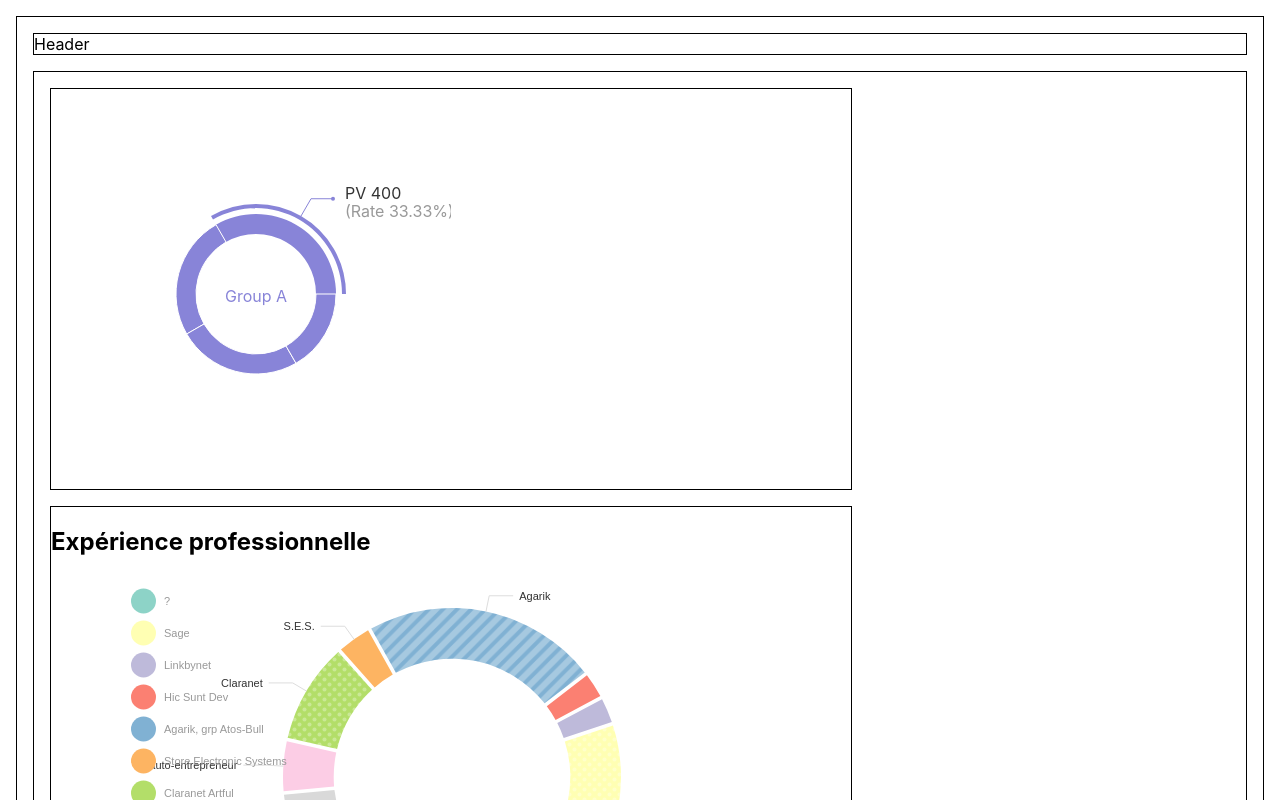
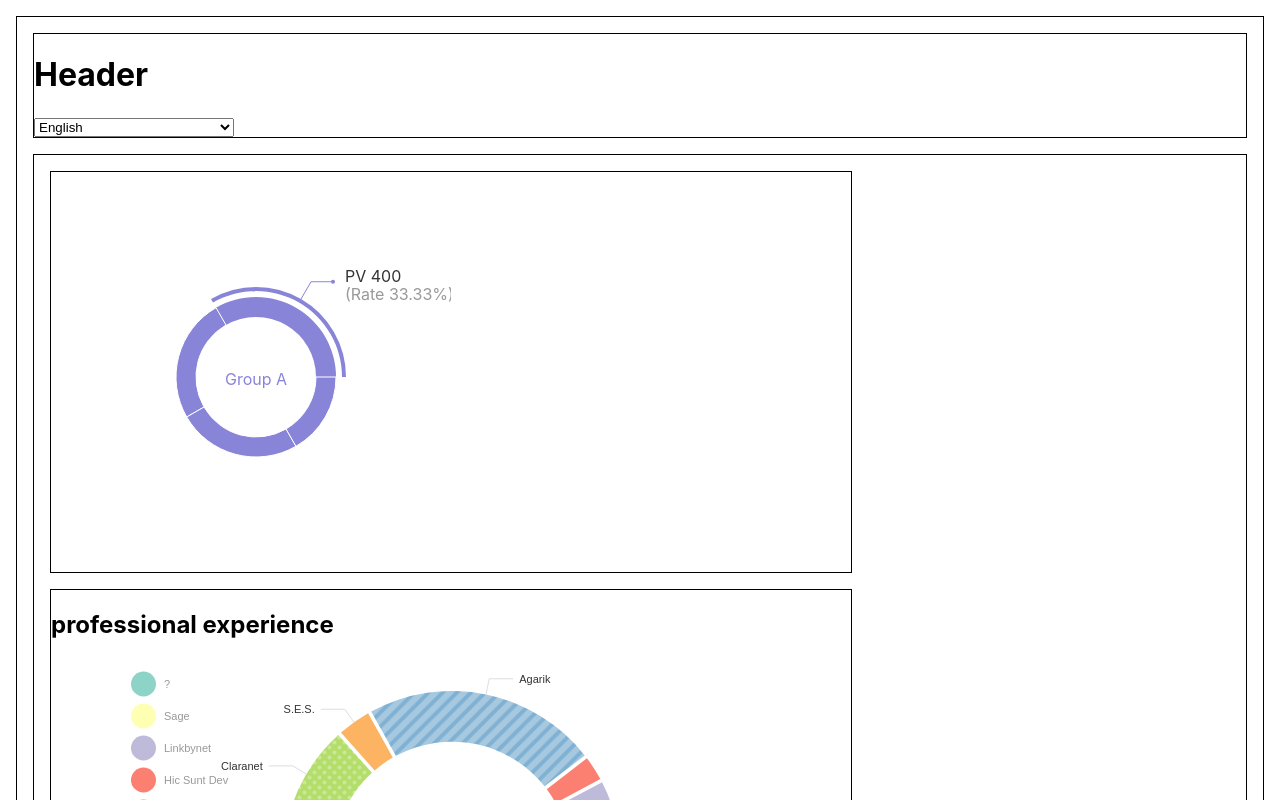
Before and after one commit to pfalconetti/curriculum, a React (Create React App) app: page / in a window 1280 px wide. Shown: the top 800 px of the page. Built offline with nearby package versions, Linux system fonts and the light colour scheme.

Commit message:
Adding basic multilingual to the project.

```diff
--- a/package.json
+++ b/package.json
@@ -14,8 +14,10 @@
     "@types/node": "^16.11.45",
     "@types/react": "^18.0.15",
     "@types/react-dom": "^18.0.6",
+    "i18next": "^21.8.14",
     "react": "^18.2.0",
     "react-dom": "^18.2.0",
+    "react-i18next": "^11.18.1",
     "react-scripts": "5.0.1",
     "recharts": "^2.1.12",
     "sass": "^1.53.0",
--- a/src/components/App/App.tsx
+++ b/src/components/App/App.tsx
@@ -2,19 +2,33 @@ import React from 'react';
 import SimpleDonut from '../SimpleDonut/SimpleDonut';
 import PrettyDonut from '../PrettyDonut/PrettyDonut';
 import './App.scss';
+import { useTranslation } from "react-i18next";
 
 function App() {
+  // Calling t and i18n method from useTranslation hook
+  const { t, i18n } = useTranslation();
+
+  // Creating a method to change the language onChnage from select box
+  const changeLanguageHandler = (e: any) => {
+    const languageValue = e.target.value
+    i18n.changeLanguage(languageValue);
+  }
+
   return (
     <div className="App">
       <header className="App-header">
-        Header
+        <h1>Header</h1>
+        <select className="custom-select" style={{width: 200}} onChange={changeLanguageHandler}>
+          <option value="en" >English</option>
+          <option value="fr" >Français</option>
+        </select>
       </header>
       <div className="App-content">
         <div className="chart-wrapper">
           <SimpleDonut />
         </div>
         <div className="chart-wrapper">
-          <h2>Expérience professionnelle</h2>
+          <h2>{t('professional experience')}</h2>
           <PrettyDonut />
         </div>
       </div>
--- /dev/null
+++ b/src/i18n.js
@@ -0,0 +1,36 @@
+// ref: https://medium.com/how-to-react/setup-multilingual-in-react-js-using-i18n-module-33b1bfbb57cd
+
+import i18n from "i18next";
+import { initReactI18next } from "react-i18next";
+
+
+// Importing translation files
+
+import translationEN from "./locales/en/translation.json";
+import translationFR from "./locales/fr/translation.json";
+
+
+//Creating object with the variables of imported translation files
+const resources = {
+  en: {
+    translation: translationEN,
+  },
+  fr: {
+    translation: translationFR,
+  },
+};
+
+//i18N Initialization
+
+i18n
+  .use(initReactI18next)
+  .init({
+    resources,
+    lng:"en", //default language
+    keySeparator: false,
+    interpolation: {
+      escapeValue: false,
+    },
+  });
+
+export default i18n;
--- a/src/index.tsx
+++ b/src/index.tsx
@@ -3,6 +3,7 @@ import ReactDOM from 'react-dom/client';
 import './index.scss';
 import App from './components/App/App';
 import reportWebVitals from './reportWebVitals';
+import './i18n';
 
 const root = ReactDOM.createRoot(
   document.getElementById('root') as HTMLElement
--- /dev/null
+++ b/src/locales/en/translation.json
@@ -0,0 +1,4 @@
+{
+  "name": "name",
+  "professional experience": "professional experience"
+}
--- /dev/null
+++ b/src/locales/fr/translation.json
@@ -0,0 +1,4 @@
+{
+  "name": "nom",
+  "professional experience": "experience professionnelle"
+}
```
Also changed, not shown: 1 other file (tests, documents, lock files or other folders).
